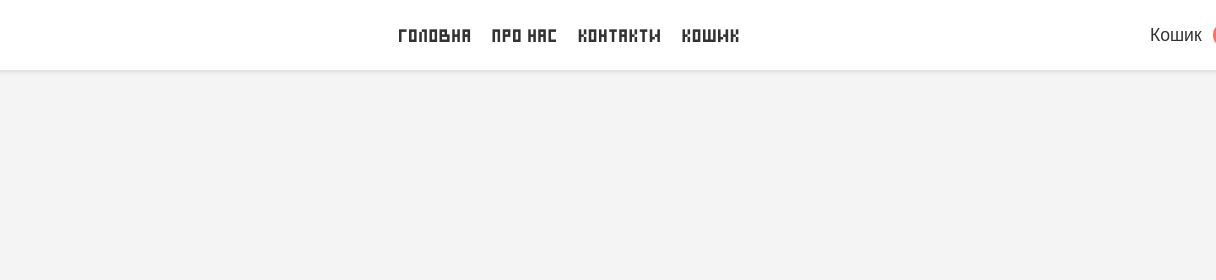
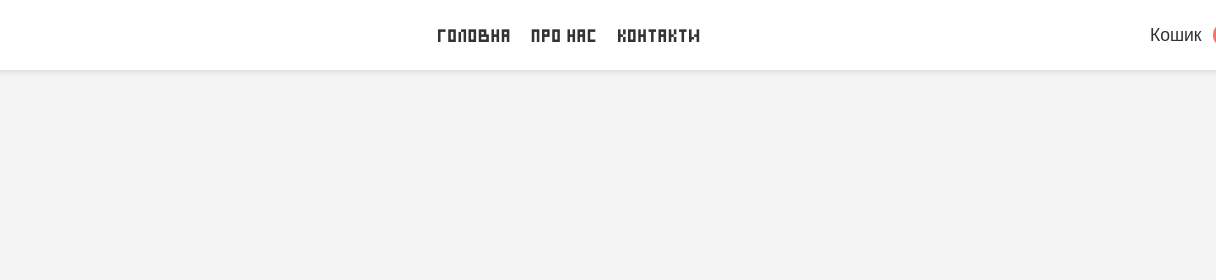
Before and after one commit to Catchooo/capy_shop, a plain HTML site: page about.html in a window 1280 px wide. Shown: the top 280 px of the page, 64-1280 px from the left. Drawn offline with Linux system fonts and the light colour scheme.

Commit message:
Update about.html

```diff
--- a/about.html
+++ b/about.html
@@ -24,7 +24,6 @@
                 <li><a href="index.html">Головна</a></li>
                 <li><a href="about.html">Про нас</a></li>
                 <li><a href="contact.html">Контакти</a></li>
-                <li><a href="cart.html">Кошик</a></li>
             </ul>
         </nav>
         <div class="cart-icon">
```
